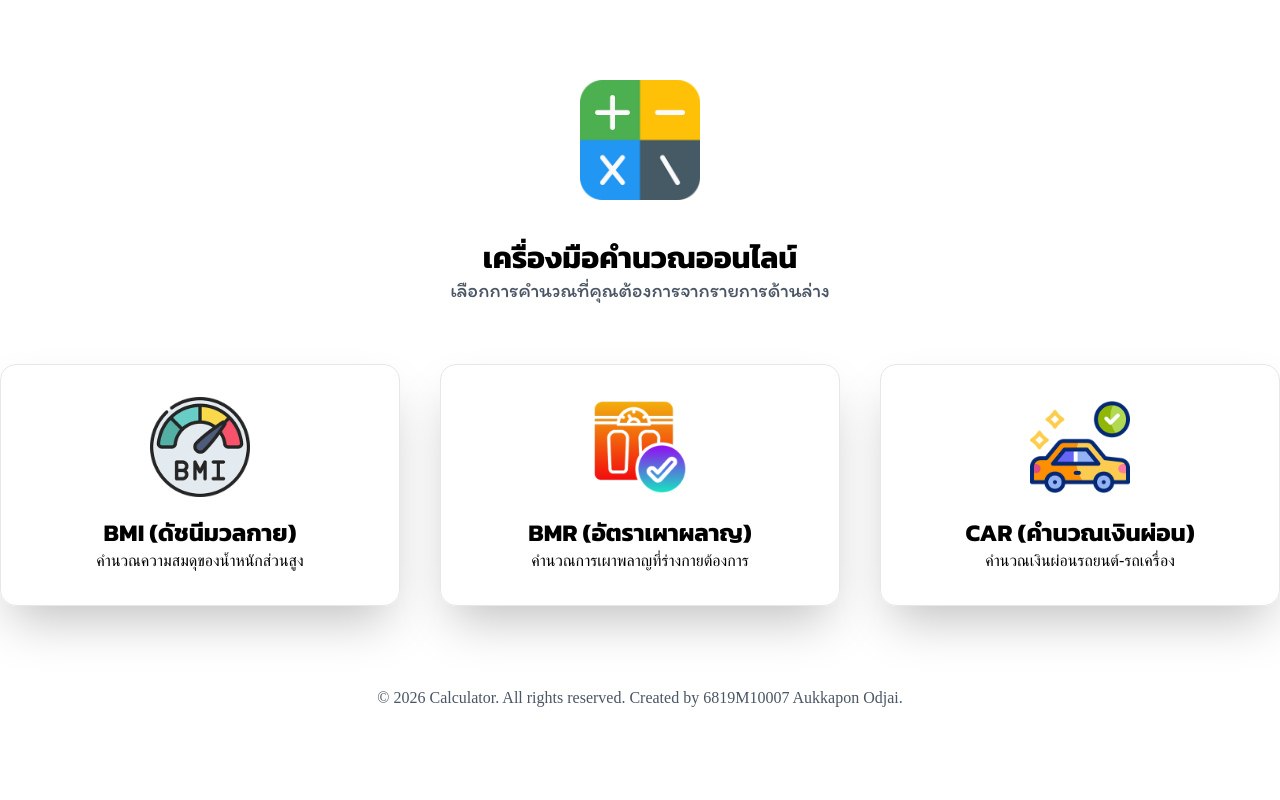
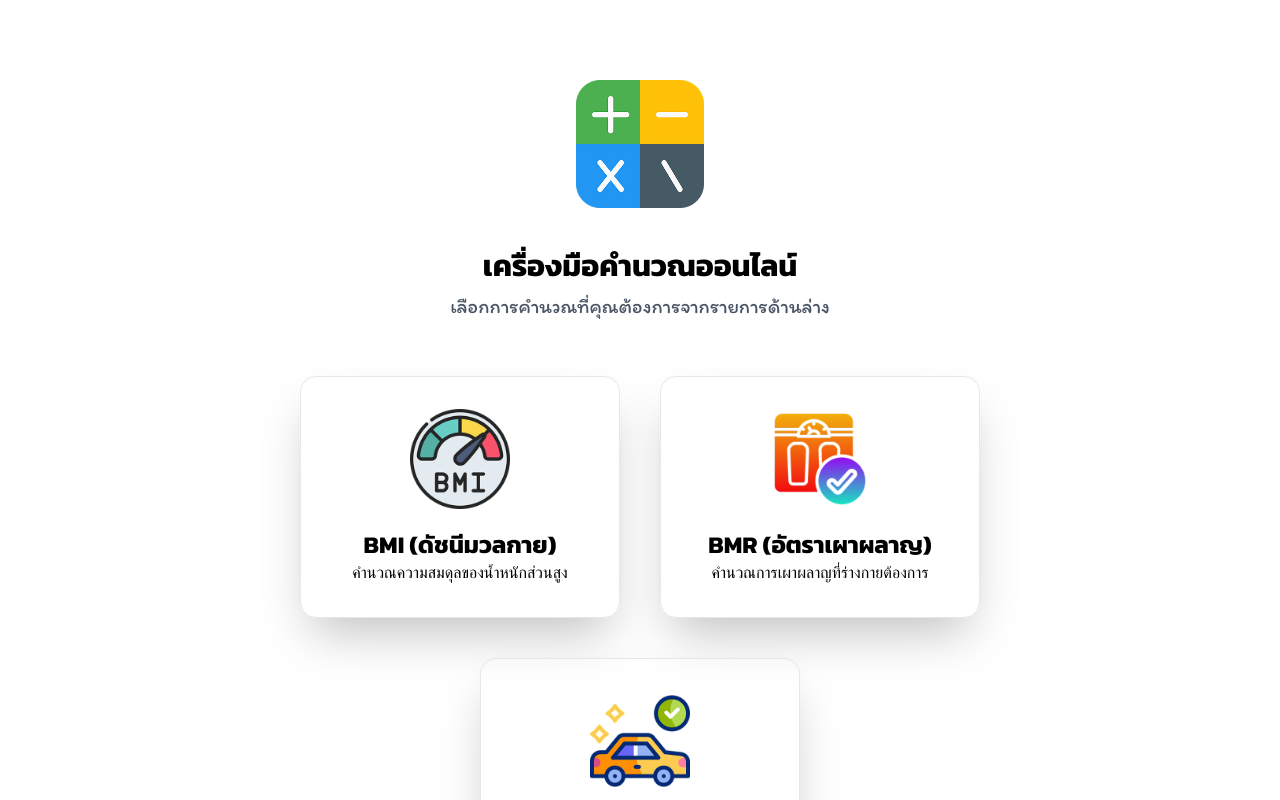
Before and after one commit to aukkapono-rgb/react-calculate-sau-app, a React (Vite) app: page / in a window 1280 px wide. Shown: the top 800 px of the page. Built offline with nearby package versions, Linux system fonts and the light colour scheme; a web font is replaced by a local one.

Commit message:
editcode no scor
Updated layout and styling for Home component. Improved responsiveness for mobile and larger screens.

```diff
--- a/src/pages/Home.jsx
+++ b/src/pages/Home.jsx
@@ -1,41 +1,58 @@
 import calculate from "./../assets/calculate.png";
 import CardMenu from "./../components/CardMenu";
-import bmi from "./../assets/bmi.png"
-import bmr from "./../assets/bmr.png"
-import car from "./../assets/car.png"
-import {Link} from "react-router"
+import bmi from "./../assets/bmi.png";
+import bmr from "./../assets/bmr.png";
+import car from "./../assets/car.png";
+import { Link } from "react-router"; // หมายเหตุ: หากใช้ React Router v6/v7 ตรวจสอบให้แน่ใจว่า import จาก "react-router" หรือ "react-router-dom" ตามเวอร์ชันที่ติดตั้ง
 import Footer from "../components/Footer";
 
 export default function Home() {
   return (
     <>
-      <div className="w-full flex flex-col items-center mt-20">
+      {/* เพิ่ม px-4 เพื่อไม่ให้เนื้อหาชิดขอบจอมือถือเกินไป และปรับ mt-10 md:mt-20 */}
+      <div className="w-full min-h-screen flex flex-col items-center px-4 mt-10 md:mt-20">
         {/* แสดงรูป */}
-        <img src={calculate} alt="calculate" className="w-30" />
+        <img src={calculate} alt="calculate" className="w-24 md:w-32" />
 
-        {/* แสดงชื่อเว็บ */}
-        <p className="font-kanit text-3xl font-bold mt-10">
+        {/* แสดงชื่อเว็บ (เพิ่ม text-center เพื่อความสวยงามบนมือถือ) */}
+        <h1 className="font-kanit text-2xl md:text-3xl font-bold mt-6 md:mt-10 text-center">
           เครื่องมือคำนวณออนไลน์
-        </p>
-        <p className="font-itim text-gray-600 text-xl">
+        </h1>
+        <p className="font-itim text-gray-600 text-lg md:text-xl text-center mt-2">
           เลือกการคำนวณที่คุณต้องการจากรายการด้านล่าง
         </p>
 
-        {/* แสดงปุ่ม 3 ปุ่ม วางเรียงแนวนอน*/}
-        <div className="flex gap-10 mt-15">
-          <Link to="/bmi">
-            <CardMenu showImg={bmi} showTitle="BMI (ดัชนีมวลกาย)" showDetail="คำนวณความสมดุของน้ำหนักส่วนสูง" />
+        {/* แสดงปุ่ม 3 ปุ่ม: มือถือเรียงแนวตั้ง (flex-col), จอใหญ่เรียงแนวนอน (md:flex-row) และขึ้นบรรทัดใหม่ได้ถ้าจอไม่พอ (flex-wrap) */}
+        <div className="flex flex-col md:flex-row flex-wrap justify-center items-center gap-6 md:gap-10 mt-10 md:mt-14 w-full max-w-5xl">
+          <Link to="/bmi" className="w-full max-w-xs flex justify-center">
+            <CardMenu
+              showImg={bmi}
+              showTitle="BMI (ดัชนีมวลกาย)"
+              showDetail="คำนวณความสมดุลของน้ำหนักส่วนสูง"
+            />
           </Link>
-          <Link to="/bmr">
-            <CardMenu showImg={bmr} showTitle="BMR (อัตราเผาผลาญ)" showDetail="คำนวณการเผาพลาญที่ร่างกายต้องการ"/>
+
+          <Link to="/bmr" className="w-full max-w-xs flex justify-center">
+            <CardMenu
+              showImg={bmr}
+              showTitle="BMR (อัตราเผาผลาญ)"
+              showDetail="คำนวณการเผาผลาญที่ร่างกายต้องการ"
+            />
           </Link>
-          <Link to="/car">
-            <CardMenu showImg={car} showTitle="CAR (คำนวณเงินผ่อน)" showDetail="คำนวณเงินผ่อนรถยนต์-รถเครื่อง"/>
+
+          <Link to="/car" className="w-full max-w-xs flex justify-center">
+            <CardMenu
+              showImg={car}
+              showTitle="CAR (คำนวณเงินผ่อน)"
+              showDetail="คำนวณเงินผ่อนรถยนต์-รถเครื่อง"
+            />
           </Link>
         </div>
 
         {/* แสดงส่วน Footer */}
-        <Footer />
+        <div className="mt-12 mb-6">
+          <Footer />
+        </div>
       </div>
     </>
   );
```
